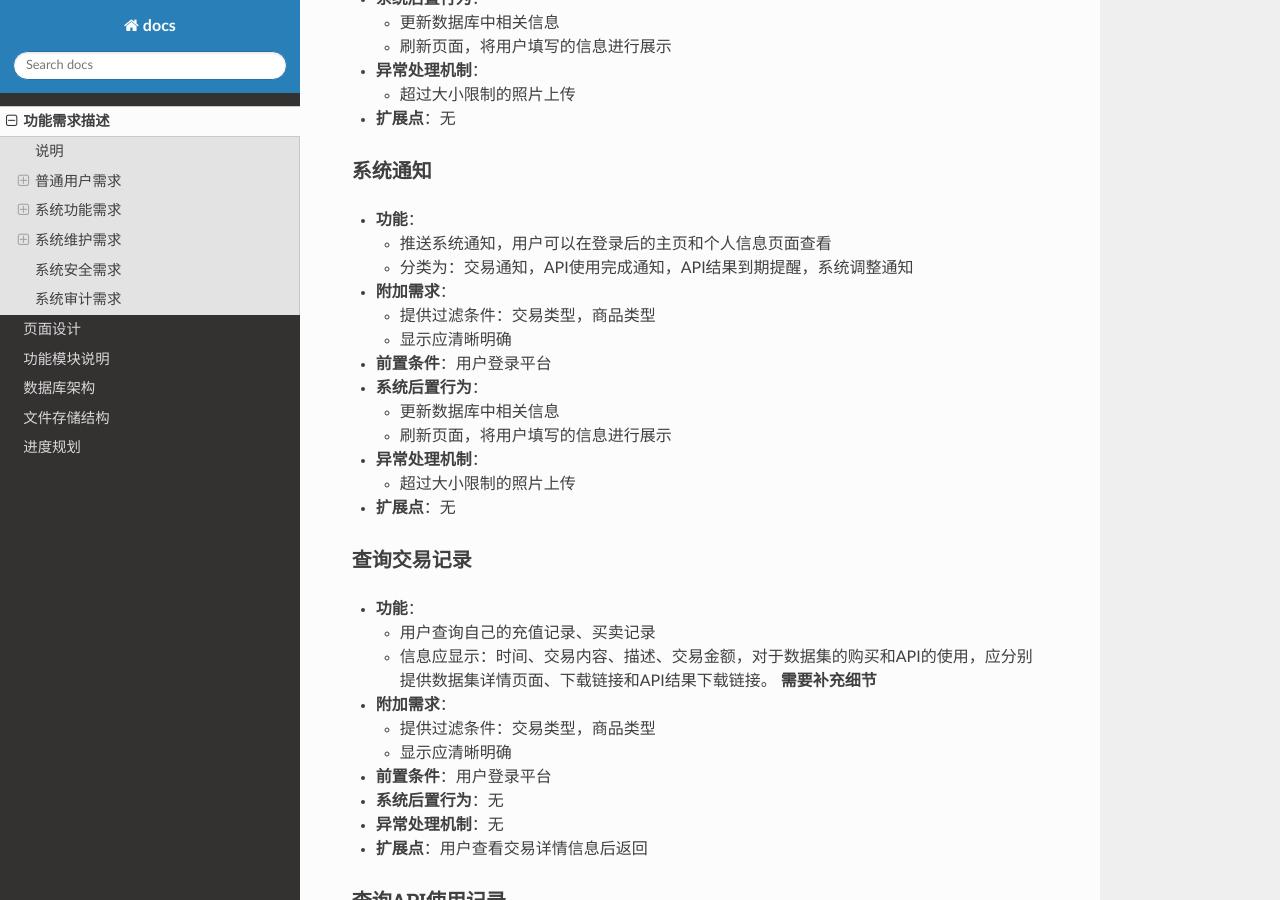
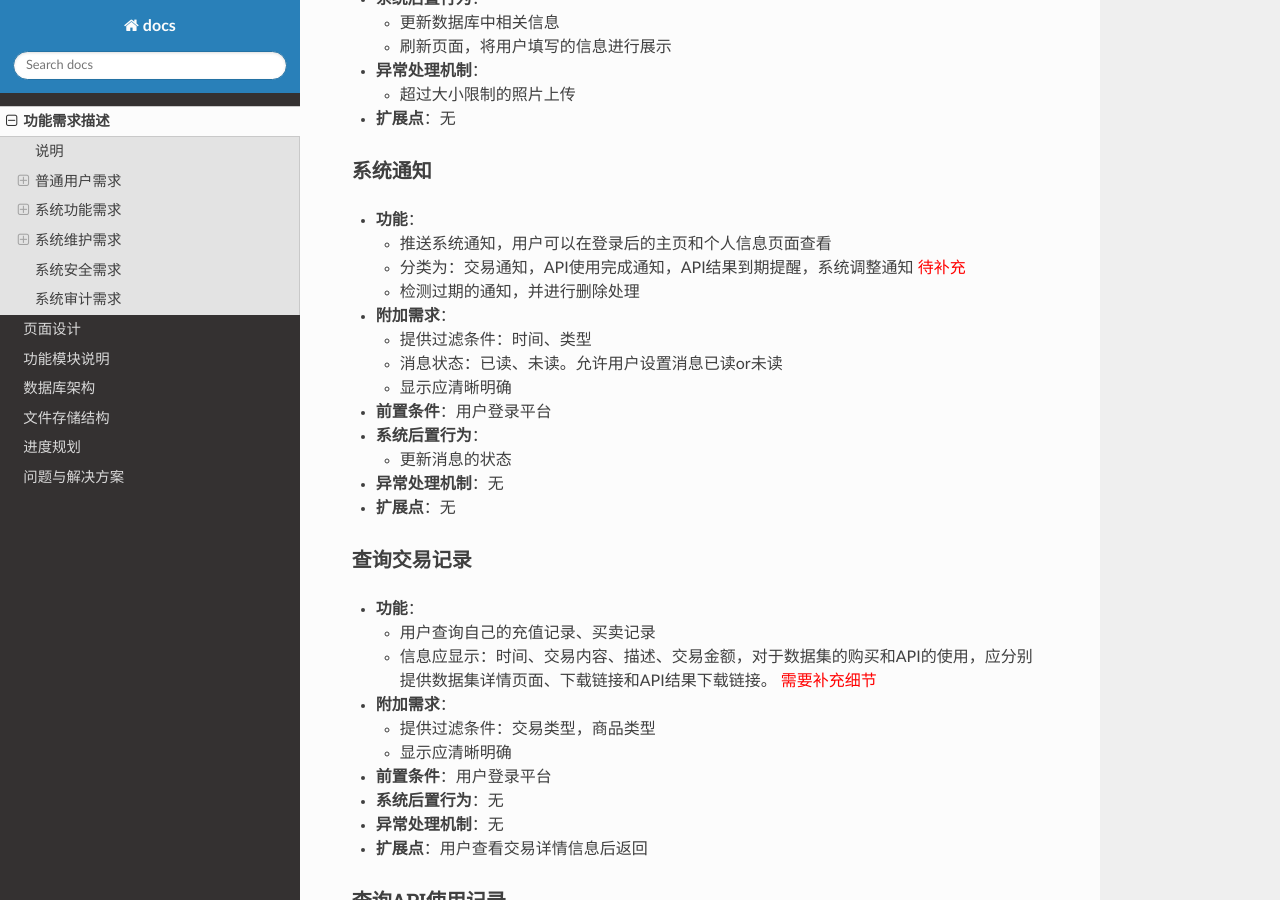
Before and after one commit to datagroupustc/docs, a Sphinx documentation site: the page built from source/platform/requirement.md, in a window 1280 px wide and 900 px high, scrolled down 2143 px. Built offline with Sphinx 7.4.7 and the Read the Docs theme 2.0.0, drawn with Linux system fonts in a browser that asks for light colours.

```diff
--- a/source/index.rst
+++ b/source/index.rst
@@ -16,6 +16,7 @@ Contents:
    platform/database
    platform/storage
    platform/timeline
+   platform/questions
 
 
 
--- a/source/platform/requirement.md
+++ b/source/platform/requirement.md
@@ -78,22 +78,22 @@
 #### 系统通知
 - **功能**：
    - 推送系统通知，用户可以在登录后的主页和个人信息页面查看
-   - 分类为：交易通知，API使用完成通知，API结果到期提醒，系统调整通知
+   - 分类为：交易通知，API使用完成通知，API结果到期提醒，系统调整通知 <font color=red>待补充</font>
+   - 检测过期的通知，并进行删除处理
 - **附加需求**：
-   - 提供过滤条件：交易类型，商品类型
+   - 提供过滤条件：时间、类型
+   - 消息状态：已读、未读。允许用户设置消息已读or未读
    - 显示应清晰明确
 - **前置条件**：用户登录平台
 - **系统后置行为**：
-   - 更新数据库中相关信息
-   - 刷新页面，将用户填写的信息进行展示
-- **异常处理机制**：
-   - 超过大小限制的照片上传
+   - 更新消息的状态
+- **异常处理机制**：无
 - **扩展点**：无
 
 #### 查询交易记录
 - **功能**：
    - 用户查询自己的充值记录、买卖记录
-   - 信息应显示：时间、交易内容、描述、交易金额，对于数据集的购买和API的使用，应分别提供数据集详情页面、下载链接和API结果下载链接。 **需要补充细节**
+   - 信息应显示：时间、交易内容、描述、交易金额，对于数据集的购买和API的使用，应分别提供数据集详情页面、下载链接和API结果下载链接。 <font color=red>需要补充细节</font>
 - **附加需求**：
    - 提供过滤条件：交易类型，商品类型
    - 显示应清晰明确
```
Also changed, not shown: readme.md (+2 -0 lines), source/platform/database.md (+2 -0 lines), source/platform/function.md (+2 -0 lines), source/platform/questions.md (added, +8 -0 lines), source/platform/storage.md (+2 -0 lines).
